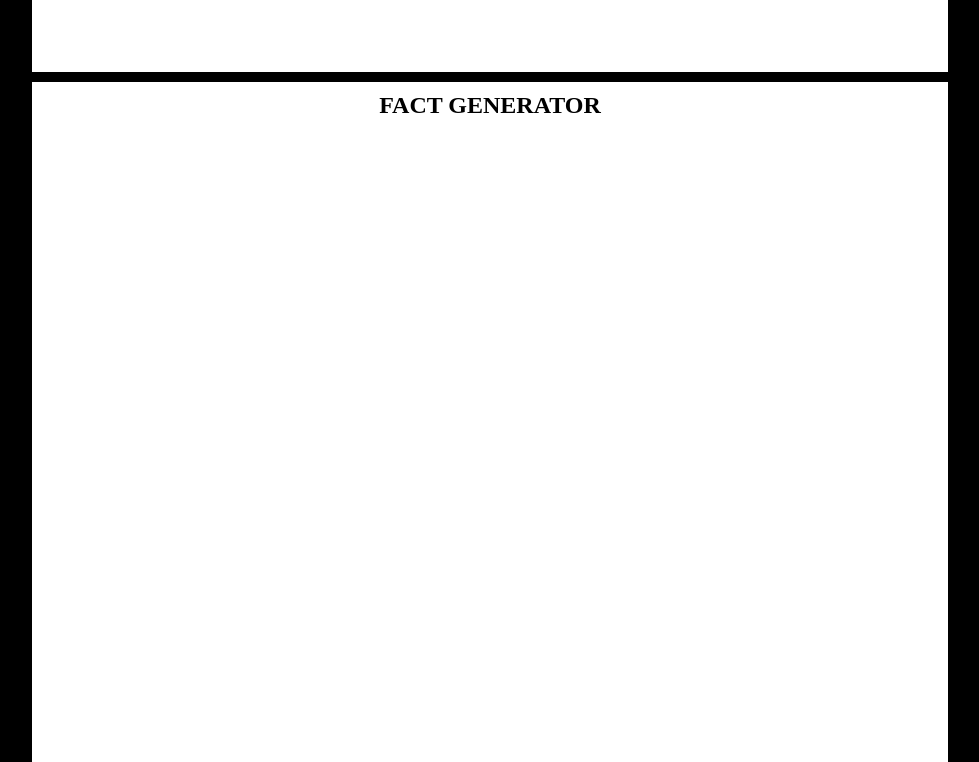
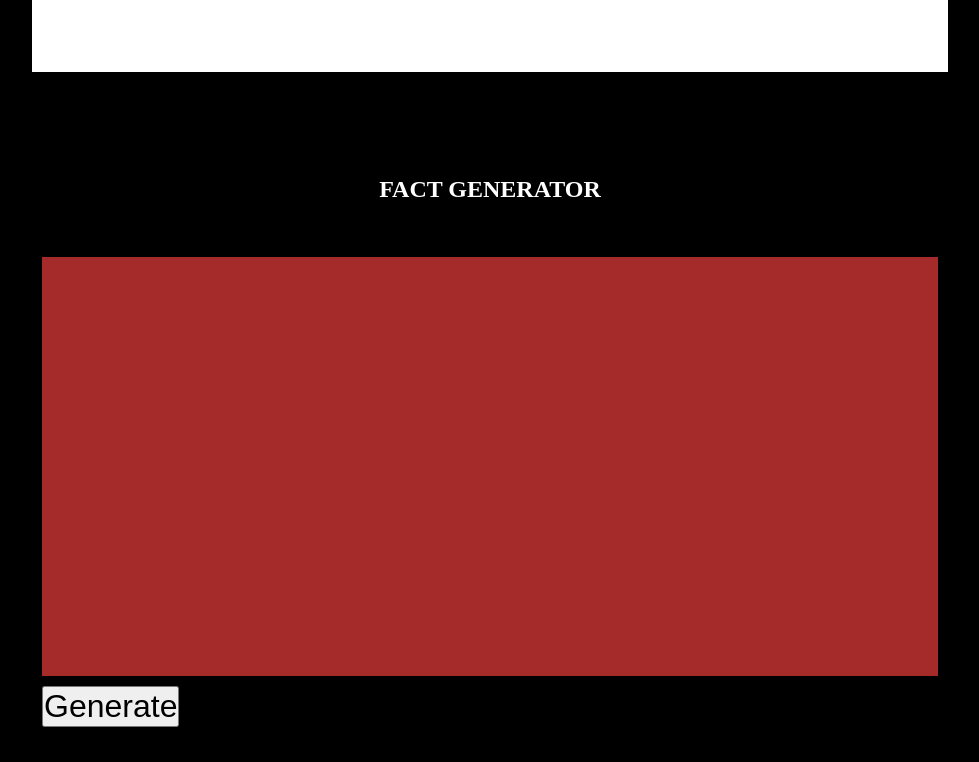
Before and after one commit to Mwagiru/AdoptAPet, a plain HTML site: page index.html in a window 1280 px wide. Shown: the part 758-1520 px from the top of the page, without its empty margins (150-1129 px from the left). Drawn offline with Linux system fonts and the light colour scheme.

Commit message:
Change background color of information section

```diff
--- a/css/style.css
+++ b/css/style.css
@@ -10,7 +10,7 @@ section {
     height: 100vh;
     padding: 10px;
     margin: auto;
-    margin-top: 10px
+    margin-top: 10px;
 }
 #nav {
     background-color: white;
@@ -37,6 +37,7 @@ section {
     position: relative;
     line-height: 50%;
     background-color: black;
+    padding-top: 0.5em;
 }
 li a {
     text-decoration: none;
@@ -70,16 +71,19 @@ img {
     width: 50%;
 }
 #info {
-    background-color: white;
+    background-color: black;
+    color: white;
 }
 #info h1 {
     text-align: center;
+    padding-top: 3.5em;
 }
 #display {
-    height: 40%;
+    background-color: brown;
+    height: 30%;
     text-align: center;
     text-transform: uppercase;
-    padding-top: 30%;
+    padding-top: 20%;
     font-size: 2em;
 }
 button {
```
